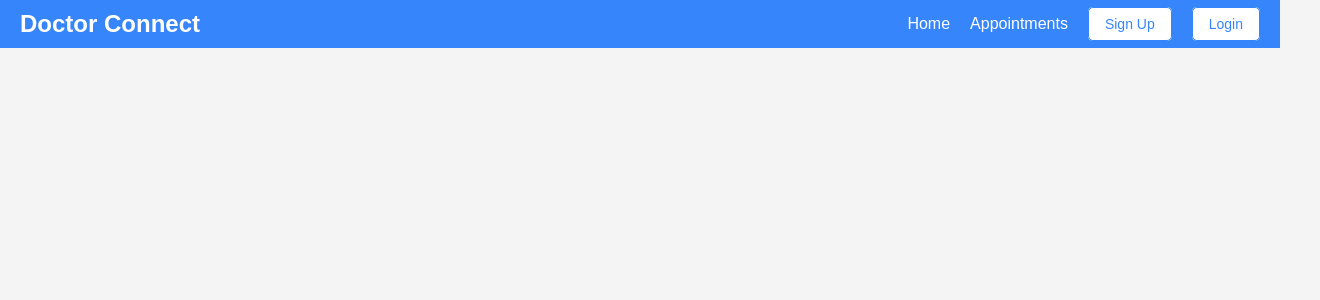
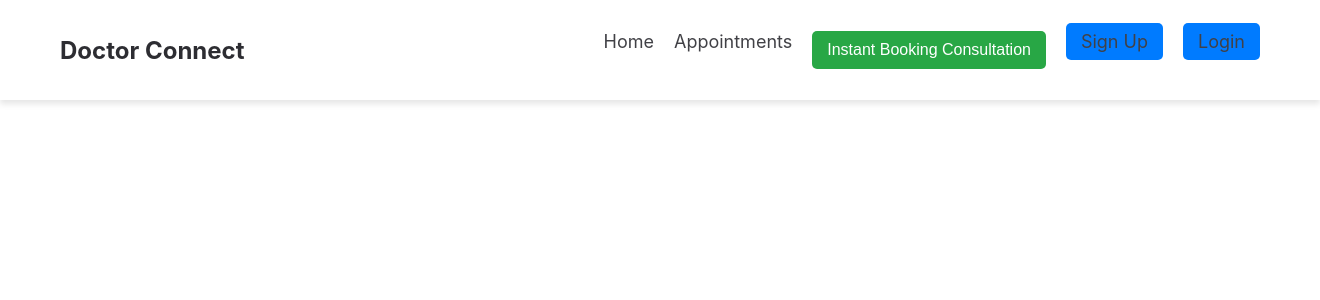
Before and after one commit to Davis611/test_medical_app, a React (Create React App) app: page / in a window 1280 px wide. Shown: the top 300 px of the page, 1320 px wide, since content can reach past the window. Built offline with nearby package versions, Linux system fonts and the light colour scheme.

Commit message:
updated navbar button

```diff
--- a/src/Components/DoctorCard/DoctorCardIC.js
+++ b/src/Components/DoctorCard/DoctorCardIC.js
@@ -41,13 +41,16 @@ const DoctorCardIC = ({ name, speciality, experience, ratings, profilePic }) =>
           <div className="doctor-card-detail-experience">{experience} years experience</div>
           <div className="doctor-card-detail-consultationfees">Ratings: {ratings}</div>
         </div>
-        {/* for reference  */}
-        {/* <div>
-              <button className='book-appointment-btn'>
-                <div>Book Appointment</div>
-              <div>No Booking Fee</div>
+
+        {/* Reference: Book Appointment Button */}
+        <div>
+            <button className="book-appointment-btn">
+                <span>Book Appointment</span>
+                <small>No Booking Fee</small>
             </button>
-              </div> */}
+        </div>
+
+
       </div>
 
 
--- a/src/Components/Navbar/Navbar.css
+++ b/src/Components/Navbar/Navbar.css
@@ -1,131 +1,104 @@
-* {
-    margin: 0;
-    padding: 0;
-    box-sizing: border-box;
+/* Navbar Container */
+.navbar {
+    background-color: #fff; /* White background */
+    box-shadow: 0px 4px 6px rgba(0, 0, 0, 0.1); /* Light shadow for depth */
+    padding: 15px 20px;
+    position: sticky;
+    top: 0;
+    width: 100%;
+    z-index: 1000;
 }
 
-body {
-    font-family: Arial, sans-serif;
-    background-color: #f4f4f4;
-}
-
+/* Navigation Bar */
 nav {
-    background-color: #3685fb;
-    padding: 10px 20px;
     display: flex;
     justify-content: space-between;
     align-items: center;
-    position: relative;
+    max-width: 1200px;
+    margin: auto;
 }
 
-/* Logo section */
-.nav-logo {
-    display: flex;
-    align-items: center;
-    color: #fff;
+/* Logo Styling */
+.nav-logo a {
     font-size: 24px;
     font-weight: bold;
-}
-
-.nav-logo a {
-    color: #fff;
+    color: #2d2d32;
     text-decoration: none;
-    display: flex;
-    align-items: center;
-}
-
-.nav-logo svg {
-    margin-left: 8px;
 }
 
 /* Navigation Links */
 .nav__links {
-    list-style-type: none;
     display: flex;
+    list-style: none;
     gap: 20px;
 }
 
-.nav__links li {
-    display: inline-block;
+/* Individual Links */
+.link a {
+    text-decoration: none;
+    color: #414146;
+    font-size: 18px;
+    transition: color 0.3s ease-in-out;
 }
 
-.nav__links a {
-    color: #fff;
+.link a:hover {
+    color: #007bff;
+}
+
+/* User Name Display */
+.user-name {
+    font-weight: bold;
+    margin-right: 10px;
+    color: #333;
+}
+
+/* Buttons */
+.btn1 {
+    background-color: #007bff;
+    color: white;
+    padding: 8px 15px;
+    border: none;
+    border-radius: 5px;
+    cursor: pointer;
     text-decoration: none;
     font-size: 16px;
+    transition: background-color 0.3s ease-in-out;
 }
 
-.nav__links .btn1 {
-    background-color: #fff;
-    color: #3685fb;
-    border: 1px solid #3685fb;
-    padding: 8px 16px;
+.btn1:hover {
+    background-color: #0056b3;
+}
+
+/* Instant Booking Button */
+.nav__links button {
+    background-color: #28a745;
+    color: white;
+    border: none;
+    padding: 10px 15px;
     border-radius: 5px;
     cursor: pointer;
-    font-size: 14px;
+    font-size: 16px;
+    transition: background-color 0.3s ease-in-out;
 }
 
-.nav__links .btn1:hover {
-    background-color: #3685fb;
-    color: #fff;
+.nav__links button:hover {
+    background-color: #218838;
 }
 
-.nav__links a:hover {
-    color: #f0f0f0;
-}
-
-/* Hamburger Menu Button (for mobile) */
-.nav__icon {
-    display: none;
-    font-size: 28px;
-    color: #fff;
-    background: none;
-    border: none;
-    cursor: pointer;
-}
-
-.nav__icon .fa-bars {
-    font-size: 30px;
-}
-
-/* Active state for the links */
-.nav__links.active {
-    display: flex;
-}
-
-.nav__links {
-    display: flex;
-    gap: 20px;
-}
-
-/* Media queries for responsiveness */
+/* Responsive Design */
 @media (max-width: 768px) {
-    .nav__links {
-        display: none;
-        width: 100%;
-        position: absolute;
-        top: 60px;
-        left: 0;
-        background-color: #3685fb;
+    nav {
         flex-direction: column;
-        padding: 10px;
+        align-items: center;
     }
 
-    .nav__links.active {
-        display: flex;
-    }
-
-    .nav__links li {
-        width: 100%;
+    .nav__links {
+        flex-direction: column;
+        gap: 10px;
         text-align: center;
-        margin-bottom: 10px;
-    }
-
-    .nav__icon {
-        display: block;
     }
 
     .nav-logo {
-        font-size: 20px;
+        margin-bottom: 10px;
     }
 }
--- a/src/Components/Navbar/Navbar.js
+++ b/src/Components/Navbar/Navbar.js
@@ -1,6 +1,8 @@
 import React, { useState, useEffect } from 'react';
 import './Navbar.css';
 import { Link, useNavigate } from 'react-router-dom'; // Using React Router's Link for navigation
+
+
 
 const Navbar = () => {
     const [isLoggedIn, setIsLoggedIn] = useState(false);
@@ -51,6 +53,13 @@ const Navbar = () => {
                         <Link to="/appointments">Appointments</Link>
                     </li>
 
+                    <nav>
+                         {/* Other navigation items */}
+                    <Link to="/instant-consultation">
+                        <button>Instant Booking Consultation</button>
+                     </Link>
+                     </nav>
+
                     {/* Conditionally render Sign Up and Login or Logout based on the login state */}
                     {isLoggedIn ? (
                         <li className="link">
```
Also changed, not shown: src/App.js (+2 -6 lines), src/Setauthtoken.js (renamed from src/Setauthtoken[1].js), src/config.js (renamed from src/config[1].js).
